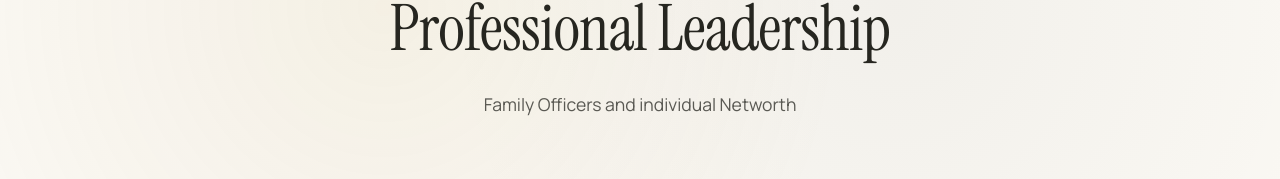
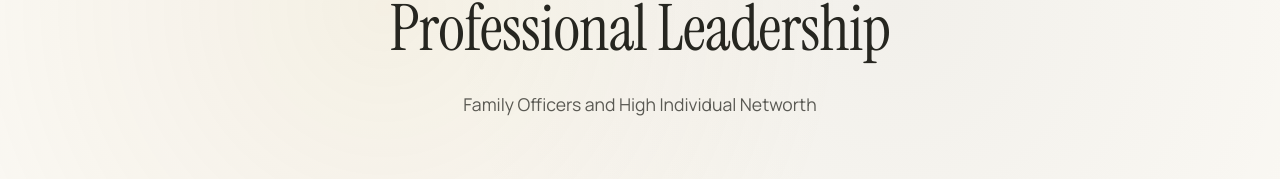
Before and after one commit to manjunath-webscafe/Banyan-tree-remastered, a React (Vite) app: page /leadership in a window 1280 px wide. Shown: the part 185-364 px from the top of the page. Built offline with nearby package versions, Linux system fonts and the light colour scheme.

Commit message:
Update LeadershipPage.jsx

```diff
--- a/src/pages/LeadershipPage.jsx
+++ b/src/pages/LeadershipPage.jsx
@@ -8,7 +8,7 @@ export default function LeadershipPage() {
       <PageHeader
         subtitle="Promoters and Shareholders"
         title="Professional Leadership"
-        description="Family Officers and individual Networth"
+        description="Family Officers and High Individual Networth"
       />
       <Leadership />
       <CtaBanner />
```
